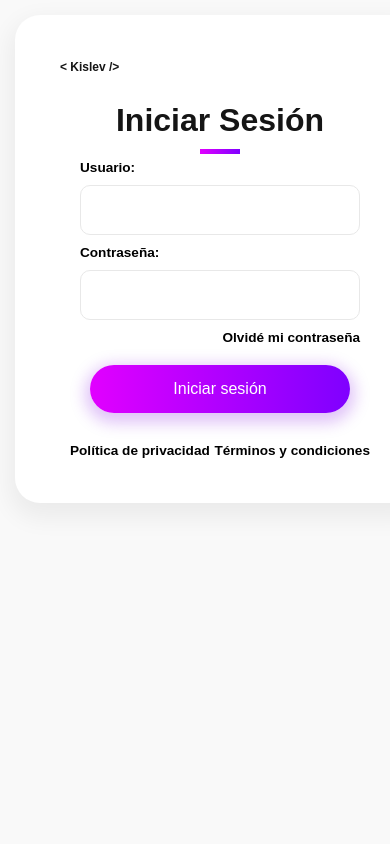
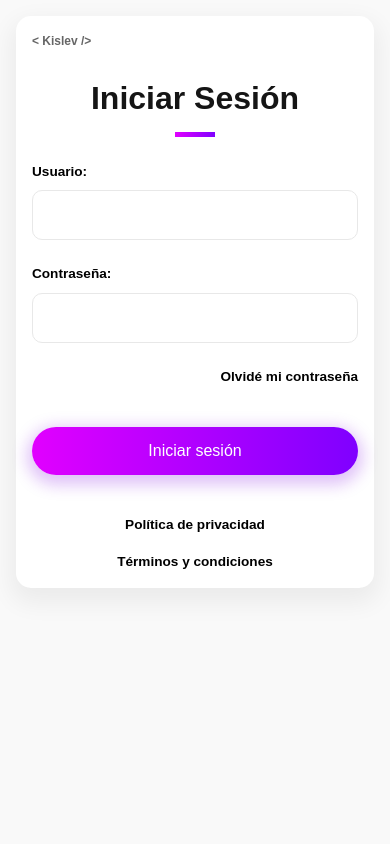
Before and after one commit to yagamidsa/Kislev, a Django app: page /accounts/login/ in a window 390 px wide. Run offline with Django 3.2, Linux system fonts and the light colour scheme.

Commit message:
changes loggin crfs

```diff
--- a/accounts/static/css/login.css
+++ b/accounts/static/css/login.css
@@ -1,17 +1,22 @@
+/* Reset y estilos base */
+* {
+  margin: 0;
+  padding: 0;
+  box-sizing: border-box;
+}
+
 body {
-    background: #f9f9f9; /* fallback for old browsers */
+  background: #f9f9f9;
   font-family: "Raleway", sans-serif;
   color: #151515;
-    overscroll-behavior-y: contain;
-    background-attachment: fixed;
+  line-height: 1.5;
+  min-height: 100vh;
 }
 
-
-/* Reglas para prevenir scroll horizontal */
+/* Prevención de scroll horizontal y comportamiento de scroll */
 html, body {
   max-width: 100%;
   overflow-x: hidden;
-  position: fixed;
   height: 100%;
   width: 100%;
   margin: 0;
@@ -19,52 +24,65 @@ html, body {
   overscroll-behavior: none;
 }
 
-
-
+/* Enlaces y etiquetas */
 a {
   color: black;
   font-weight: 600;
   font-size: 0.85em;
   text-decoration: none;
+  transition: color 0.3s ease;
 }
+
+a:hover {
+  color: #7f00ff;
+}
+
 label {
   color: black;
   font-weight: 600;
   font-size: 0.85em;
+  display: block;
+  margin-bottom: 0.5rem;
 }
-  input:focus {
-    outline: none;
-  }
+
+/* Container principal */
 .container {
   width: 100%;
-    max-width: 100vw;
   height: 100%;
-    overflow-y: auto;
-    overflow-x: hidden;
-    position: fixed;
-    -webkit-overflow-scrolling: touch;
+  display: flex;
+  align-items: center;
+  justify-content: center;
+  padding: 1rem;
 }
+
+/* Formulario */
 .form {
-    width: calc(100% - 30px); /* 30px por los márgenes laterales (15px cada lado) */
-    display: flex;
+  width: 100%;
+  max-width: 480px;
   background: #fff;
-    margin: 15px;
-    padding: 25px;
+  padding: 2rem;
   border-radius: 25px;
-    box-shadow: 0px 10px 25px 5px #0000000f;
+  box-shadow: 0px 10px 25px 5px rgba(0, 0, 0, 0.06);
 }
+
 .sign-in-section {
-    padding: 30px;
+  width: 100%;
 }
+
+/* Encabezados */
 .sign-in-section h6 {
-    margin-top: 0px;
+  margin: 0;
   font-size: 0.75em;
+  color: #666;
 }
+
 .sign-in-section h1 {
   text-align: center;
   font-weight: 700;
   position: relative;
+  margin: 1.5rem 0 2.5rem;
 }
+
 .sign-in-section h1:after {
   position: absolute;
   content: "";
@@ -74,130 +92,94 @@ html, body {
   left: 0;
   right: 0;
   width: 40px;
-    background: #7f00ff;
-    background: -webkit-linear-gradient(to right, #e100ff, #7f00ff);
   background: linear-gradient(to right, #e100ff, #7f00ff);
-    -o-transition: 0.25s;
-    -ms-transition: 0.25s;
-    -moz-transition: 0.25s;
-    -webkit-transition: 0.25s;
-    transition: 0.25s;
+  transition: width 0.25s ease;
 }
+
 .sign-in-section h1:hover:after {
   width: 100px;
 }
-  .sign-in-section ul {
-    list-style: none;
-    padding: 0;
-    margin: 0;
-    text-align: center;
+
+/* Campos del formulario */
+.form-field {
+  margin-bottom: 1.5rem;
+  width: 100%;
 }
-  .sign-in-section ul > li {
-    display: inline-block;
-    padding: 10px;
-    font-size: 15px;
-    width: 20px;
-    text-align: center;
-    text-decoration: none;
-    margin: 5px 2px;
-    border-radius: 50%;
-    box-shadow: 0px 3px 1px #0000000f;
-    border: 1px solid #e2e2e2;
-  }
-  .sign-in-section p {
-    text-align: center;
-    font-size: 0.85em;
-  }
-  .form-field {
-    display: block;
+
+#id_usuario,
+#id_password {
   width: 100%;
-    max-width: 300px;
-    box-sizing: border-box;
-    margin: 10px auto;
-  }
-  .form-field label {
-    display: block;
-    margin-bottom: 10px;
-  }
-  .form-field input[type="number"],
-  input[type="password"] {
-    width: 100%;
-    box-sizing: border-box;
   padding: 15px;
   border-radius: 10px;
   border: 1px solid #e8e8e8;
+  font-size: 1rem;
+  transition: border-color 0.3s ease;
 }
-  .form-field input::placeholder {
-    color: #e8e8e8;
+
+#id_usuario:focus,
+#id_password:focus {
+  outline: none;
+  border-color: #ae00ff;
 }
-  .form-field input:focus {
-    border: 1px solid #ae00ff;
+
+#id_usuario::placeholder,
+#id_password::placeholder {
+  color: #ccc;
 }
-  .form-field input[type="checkbox"] {
-    display: inline-block;
+
+/* Opciones del formulario */
+.form-options {
+  display: flex;
+  justify-content: flex-end;
+  margin-bottom: 1.5rem;
 }
-  .form-options {
-    display: block;
-    margin: auto;
+
+/* Botón */
+.btn {
   width: 100%;
-    max-width: 300px;
-    box-sizing: border-box;
-  }
-  .checkbox-field {
-    display: inline-block;
-    float: left;
-  }
-  .form-options a {
-    float: right;
-    text-decoration: none;
-  }
-  .btn {
   padding: 15px;
-    font-size: 1em;
-    width: 100%;
+  font-size: 1rem;
   border-radius: 25px;
   border: none;
-    margin: 20px 0px;
+  margin: 1.5rem 0;
+  transition: transform 0.3s ease, box-shadow 0.3s ease;
 }
+
 .btn-signin {
   cursor: pointer;
-    background: #7f00ff;
-    background: -webkit-linear-gradient(to right, #e100ff, #7f00ff);
   background: linear-gradient(to right, #e100ff, #7f00ff);
-    box-shadow: 0px 5px 15px 5px #840fe440;
   color: #fff;
-  }
-  .links a:nth-child(1) {
-    float: left;
-  }
-  .links a:nth-child(2) {
-    float: right;
+  box-shadow: 0px 5px 15px 5px rgba(132, 15, 228, 0.25);
 }
 
-
-@keyframes fadeInOut {
-    0%, 100% { opacity: 0; transform: translate(-50%, -60%); }
-    10%, 90% { opacity: 1; transform: translate(-50%, -50%); }
+.btn-signin:hover {
+  transform: translateY(-2px);
+  box-shadow: 0px 7px 20px 5px rgba(132, 15, 228, 0.3);
 }
 
+/* Enlaces inferiores */
+.links {
+  display: flex;
+  justify-content: space-between;
+  margin-top: 1.5rem;
+  padding: 0 0.5rem;
+}
 
-.message-container, .error-container {
+/* Mensajes y errores */
+.message-container,
+.error-container {
   position: fixed;
-  top: 24px;  /* Cambiado de 50% a 24px para que aparezca en la parte superior */
-  right: 24px;  /* Alineado a la derecha */
-  transform: none;  /* Eliminamos el transform anterior */
+  top: 24px;
+  right: 24px;
   padding: 16px 24px;
   border-radius: 12px;
   font-size: 14px;
   font-weight: 500;
   box-shadow: 0 8px 16px rgba(0, 0, 0, 0.1);
-  max-width: calc(100% - 32px);
-  box-sizing: border-box;
-  width: auto;
+  max-width: calc(100% - 48px);
   z-index: 1000;
   backdrop-filter: blur(8px);
   -webkit-backdrop-filter: blur(8px);
-  animation: slideIn 0.3s ease-out forwards;
 }
 
 .message-container {
@@ -212,7 +194,12 @@ html, body {
   border-left: 4px solid #d32f2f;
 }
 
-/* Nuevas animaciones */
+.message-container li,
+.error-container li {
+  list-style: none;
+}
+
+/* Animaciones */
 @keyframes slideIn {
   from {
       transform: translateX(100%);
@@ -235,51 +222,79 @@ html, body {
   }
 }
 
-/* Modificación para el responsive */
-@media (max-width: 480px) {
+/* Media Queries */
+@media (max-width: 768px) {
+  .form {
+      margin: 1rem;
+      padding: 1.5rem;
+  }
 
   .sign-in-section {
-    padding: 20px;
-    width: 100%;
-    box-sizing: border-box;
+      padding: 0;
   }
-.form-field,
-    .form-options {
-        width: 100%;
-        padding: 0 10px;
-        box-sizing: border-box;
+}
+
+@media (max-width: 480px) {
+  .container {
+      padding: 0.5rem;
+  }
+
+  .form {
+      margin: 0.5rem;
+      padding: 1rem;
+      border-radius: 15px;
+  }
+
+  .message-container,
+  .error-container {
+      top: 16px;
+      right: 16px;
+      left: 16px;
+      padding: 12px 16px;
   }
 
   .btn {
-      width: calc(100% - 20px);
-      margin: 20px 10px;
+      margin: 1rem 0;
   }
 
   .links {
-    padding: 0 10px;
-    box-sizing: border-box;
+      flex-direction: column;
+      align-items: center;
+      gap: 1rem;
   }
 
-  .message-container, .error-container {
-      top: 16px;
-      right: 16px;
-      left: 16px;
-      max-width: none;
-      font-size: 14px;
-      padding: 12px 16px;
+  .links a {
+      text-align: center;
   }
 }
 
-/* Estilos para la lista dentro del contenedor */
-.message-container li, .error-container li {
-  list-style: none;
-  margin: 0;
-  padding: 0;
+/* Soporte para pantallas más pequeñas */
+@media (max-width: 320px) {
+  .form {
+      padding: 0.8rem;
   }
 
+  .sign-in-section h1 {
+      font-size: 1.5rem;
+  }
 
-@keyframes shake {
-    0%, 100% { transform: translate(-50%, -50%) }
-    25% { transform: translate(-48%, -50%) }
-    75% { transform: translate(-52%, -50%) }
+  #id_usuario,
+  #id_password {
+      padding: 12px;
   }
+}
+
+/* Soporte para pantallas grandes */
+@media (min-width: 1200px) {
+  .form {
+      max-width: 520px;
+  }
+}
+
+/* Soporte para dispositivos con hover */
+@media (hover: hover) {
+  .btn-signin:hover {
+      transform: translateY(-2px);
+      box-shadow: 0px 7px 20px 5px rgba(132, 15, 228, 0.3);
+  }
+}
--- a/accounts/templates/accounts/login.html
+++ b/accounts/templates/accounts/login.html
@@ -1,10 +1,9 @@
-<!-- login.html -->
 <!DOCTYPE html>
 <html lang="es">
-
 <head>
     <meta charset="UTF-8">
     <meta name="viewport" content="width=device-width, initial-scale=1.0">
+    <meta name="csrf-token" content="{{ csrf_token }}">
     <title>Iniciar Sesión</title>
     {% load static %}
     <link rel="stylesheet" href="{% static 'css/restricciones.css' %}">
@@ -13,7 +12,7 @@
 
 <body>
     {% if messages %}
-    <div class="message-container">
+    <div class="message-container" role="alert">
         {% for message in messages %}
         <li{% if message.tags %} class="{{ message.tags }}" {% endif %}>{{ message }}</li>
         {% endfor %}
@@ -21,34 +20,34 @@
     {% endif %}
 
     {% if form.non_field_errors %}
-    <div class="error-container">
+    <div class="error-container" role="alert">
         {{ form.non_field_errors }}
     </div>
     {% endif %}
 
-    <form method="POST"> <!-- Único formulario principal -->
+    <form method="POST" id="loginForm">
         {% csrf_token %}
         <div class="container">
             <div class="form">
                 <div class="sign-in-section">
-                    <h6>
-                        < Kislev />
-                    </h6>
+                    <h6>< Kislev /></h6>
                     <h1>Iniciar Sesión</h1>
 
                     <div class="form-field">
-                        <label for="usuario">Usuario:</label>
-                        {{ form.usuario }}
+                        <label for="id_usuario">Usuario:</label>
+                        <input type="text" name="usuario" id="id_usuario" required
+                               autocomplete="username">
                         {% if form.usuario.errors %}
-                        <div class="error">{{ form.usuario.errors }}</div>
+                        <div class="error" role="alert">{{ form.usuario.errors }}</div>
                         {% endif %}
                     </div>
 
                     <div class="form-field">
-                        <label for="password">Contraseña:</label>
-                        {{ form.password }}
+                        <label for="id_password">Contraseña:</label>
+                        <input type="password" name="password" id="id_password" required
+                               autocomplete="current-password">
                         {% if form.password.errors %}
-                        <div class="error">{{ form.password.errors }}</div>
+                        <div class="error" role="alert">{{ form.password.errors }}</div>
                         {% endif %}
                     </div>
 
@@ -57,7 +56,7 @@
                     </div>
 
                     <div class="form-field">
-                        <input type="submit" class="btn btn-signin" value="Iniciar sesión">
+                        <input type="submit" id="submit-button" class="btn btn-signin" value="Iniciar sesión">
                     </div>
 
                     <div class="links">
@@ -68,25 +67,62 @@
             </div>
         </div>
     </form>
+
     <script>
-        window.addEventListener('load', function () {
+        // Función para manejar mensajes
+        function handleMessages() {
             const messages = document.querySelectorAll('.message-container, .error-container');
             messages.forEach((message) => {
-        // Mostrar el mensaje con la animación de entrada
                 message.style.animation = 'slideIn 0.3s ease-out forwards';
 
-        // Configurar la animación de salida después de 3 segundos
                 setTimeout(() => {
                     message.style.animation = 'slideOut 0.3s ease-out forwards';
-
-            // Eliminar el elemento después de que termine la animación
                     setTimeout(() => {
                         message.remove();
                     }, 300);
                 }, 3000);
             });
+        }
+
+        // Manejar el envío del formulario
+        document.getElementById('loginForm').addEventListener('submit', function(e) {
+            const csrfToken = document.querySelector('[name=csrfmiddlewaretoken]').value;
+            const submitButton = document.getElementById('submit-button');
+
+            // Verificar que el token CSRF existe
+            if (!csrfToken) {
+                e.preventDefault();
+                const errorDiv = document.createElement('div');
+                errorDiv.className = 'error-container';
+                errorDiv.setAttribute('role', 'alert');
+                errorDiv.textContent = 'Error de seguridad. Por favor, recarga la página.';
+                document.body.insertBefore(errorDiv, document.body.firstChild);
+                handleMessages();
+                return false;
+            }
+
+            // Prevenir múltiples envíos
+            if (submitButton.disabled) {
+                e.preventDefault();
+                return false;
+            }
+            submitButton.disabled = true;
+            submitButton.value = 'Iniciando sesión...';
+            setTimeout(() => {
+                submitButton.disabled = false;
+                submitButton.value = 'Iniciar sesión';
+            }, 3000);
+        });
+
+        // Manejar la carga inicial de mensajes
+        window.addEventListener('load', handleMessages);
+
+        // Manejar errores de CSRF
+        window.addEventListener('unhandledrejection', function(event) {
+            if (event.reason && event.reason.toString().includes('CSRF')) {
+                location.reload();
+            }
         });
     </script>
 </body>
-
 </html>
--- a/accounts/templates/accounts/visor_admin.html
+++ b/accounts/templates/accounts/visor_admin.html
@@ -1,3 +1,4 @@
+{% load static %}
 <!DOCTYPE html>
 <html lang="es">
 
@@ -7,8 +8,6 @@
     <title>Bienvenido</title>
     <link rel="stylesheet" href="{% static 'css/restricciones.css' %}">
     <link rel="stylesheet" href="https://cdnjs.cloudflare.com/ajax/libs/font-awesome/6.5.0/css/all.min.css">
-    {% load static %}
-
     <!-- CSS -->
     <link rel="stylesheet" href="{% static 'css/visor_admin.css' %}">
 
--- a/accounts/views.py
+++ b/accounts/views.py
@@ -48,33 +48,49 @@ class ControlpropietarioView(TemplateView):
 
 
 
+@method_decorator(csrf_protect, name='dispatch')
 class LoginView(View):
+    template_name = 'accounts/login.html'
+
     def get(self, request):
-        form = LoginForm()  # Asegúrate de que tu formulario use 'usuario' y no 'email'
-        return render(request, 'accounts/login.html', {'form': form})
+        # Si el usuario ya está autenticado, redirigir según su tipo
+        if request.user.is_authenticated:
+            return self._redirect_by_user_type(request.user)
+
+        form = LoginForm()
+        return render(request, self.template_name, {'form': form})
 
     def post(self, request):
         form = LoginForm(request.POST)
         if form.is_valid():
-            usuario = form.cleaned_data.get('usuario')  # Aquí se debe llamar al campo 'usuario'
+            usuario = form.cleaned_data.get('usuario')
             password = form.cleaned_data.get('password')
 
-            # Autenticación con el campo usuario
             user = authenticate(request, username=usuario, password=password)
 
             if user is not None:
                 login(request, user)
-                # Redirigir según el tipo de usuario
-                if user.user_type == 'propietario':
-                    return redirect('visor_propietario')
-                elif user.user_type == 'administrador':
-                    return redirect('visor_admin')
-                elif user.user_type == 'porteria':
-                    return redirect('control_porteria')
+                # Establecer la cookie de sesión como segura si usas HTTPS
+                if request.is_secure():
+                    request.session.cookie_secure = True
+
+                return self._redirect_by_user_type(user)
             else:
-                messages.error(request, 'Credenciales inválidas. Por favor, verifica que tu nombre de usuario y contraseña sean correctos. Si olvidaste tu contraseña, puedes restablecerla haciendo clic en Olvidé mi contraseña')
+                messages.error(
+                    request,
+                    'Credenciales inválidas. Por favor, verifica que tu nombre de usuario y contraseña sean correctos.'
+                )
 
-        return render(request, 'accounts/login.html', {'form': form})
+        return render(request, self.template_name, {'form': form})
+
+    def _redirect_by_user_type(self, user):
+        """Helper method para manejar las redirecciones según el tipo de usuario"""
+        redirects = {
+            'propietario': 'visor_propietario',
+            'administrador': 'visor_admin',
+            'porteria': 'control_porteria'
+        }
+        return redirect(redirects.get(user.user_type, 'login'))
 
 @method_decorator(csrf_protect, name='dispatch')
 class LogoutView(DjangoLogoutView):
```
Also changed, not shown: kislevsmart/settings.py (+57 -12 lines). Lines whose indentation alone changed are shown as unchanged.
